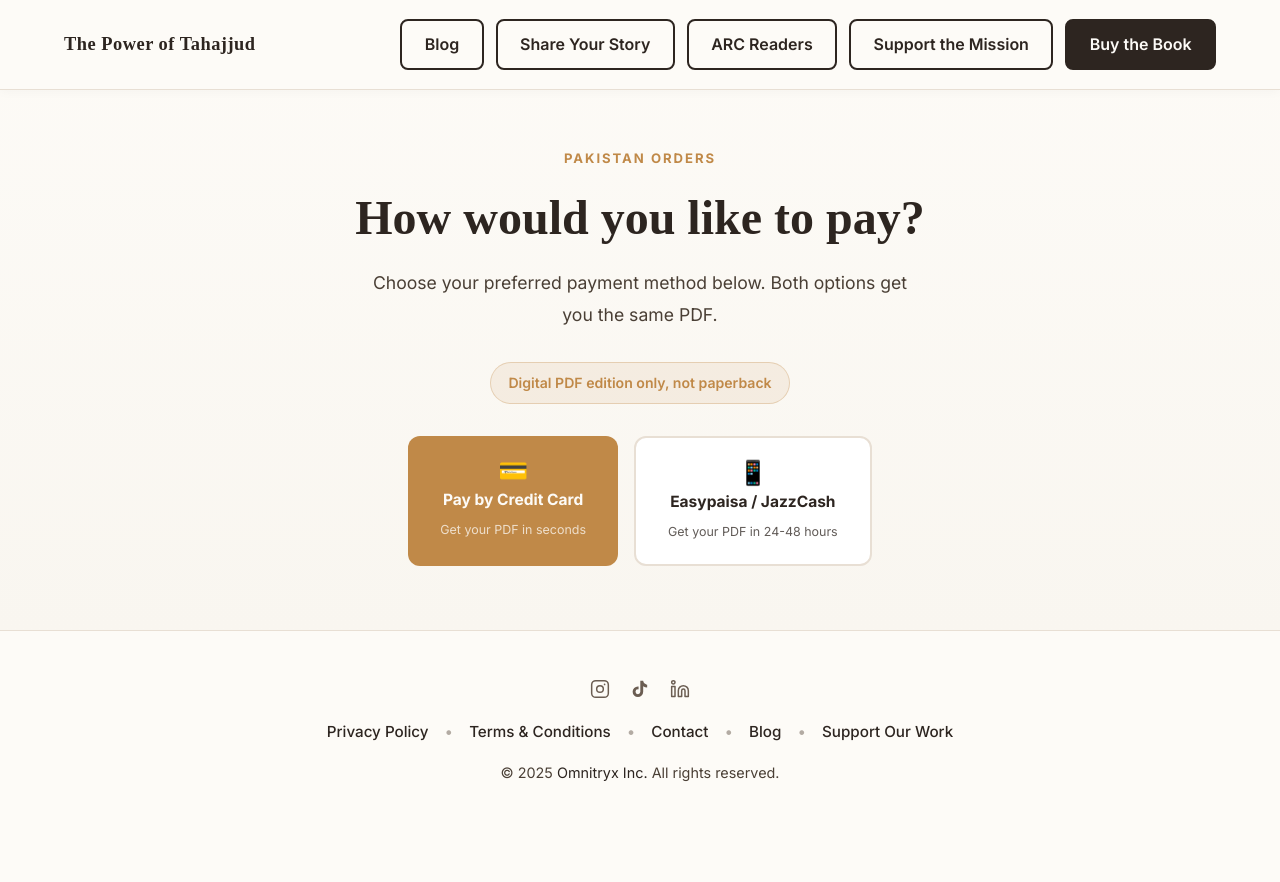
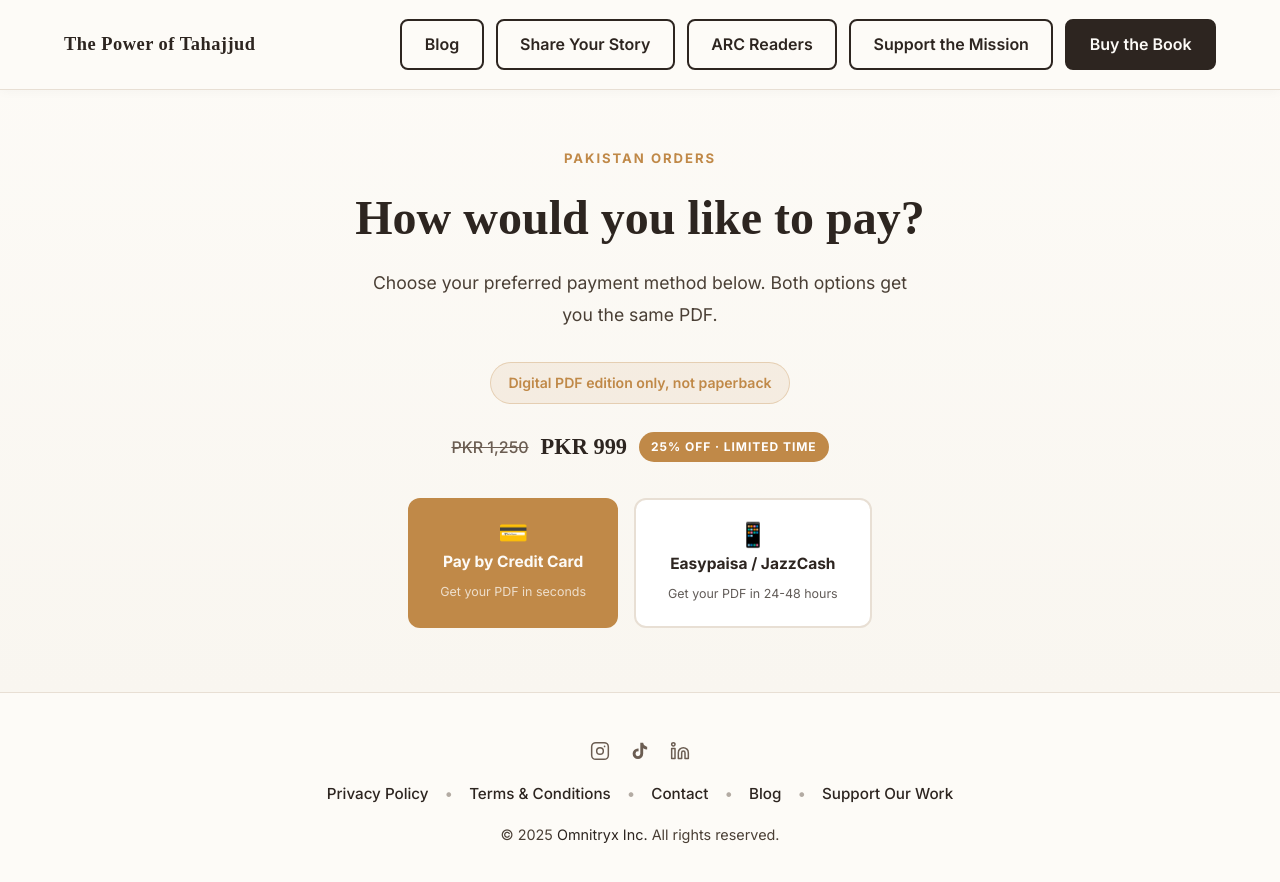
Before and after one commit to Omnitryx-Inc/tahajjud-fe-main, a Jekyll site: the page built from pages/easypaisa.html, in a window 1280 px wide. Shown: the top 882 px of the page. Built offline with Jekyll 4.4.1, drawn with Linux system fonts in a browser that asks for light colours; some web fonts are replaced.

Commit message:
adjustments

```diff
--- a/pages/easypaisa.html
+++ b/pages/easypaisa.html
@@ -58,6 +58,59 @@ permalink: /easypaisa/
     font-size: 0.88rem;
     font-weight: 600;
     color: var(--gold-primary);
+}
+
+/* Offer strip */
+.ep-offer-strip {
+    display: flex;
+    align-items: center;
+    justify-content: center;
+    gap: 0.75rem;
+    flex-wrap: wrap;
+    margin-top: 1.5rem;
+}
+
+.ep-offer-original {
+    font-size: 1rem;
+    color: var(--text-light);
+    text-decoration: line-through;
+    font-weight: 500;
+}
+
+.ep-offer-now {
+    font-family: "Allrounder Monument Test", serif;
+    font-size: 1.4rem;
+    font-weight: 700;
+    color: var(--text-dark);
+}
+
+.ep-offer-tag {
+    display: inline-block;
+    background: var(--gold-primary);
+    color: #fff;
+    font-size: 0.75rem;
+    font-weight: 700;
+    letter-spacing: 0.08em;
+    text-transform: uppercase;
+    padding: 0.3rem 0.75rem;
+    border-radius: 100px;
+}
+
+/* Payment card pricing */
+.ep-payment-was {
+    font-size: 1rem;
+    color: var(--text-light);
+    text-decoration: line-through;
+    margin-bottom: 0.1rem;
+}
+
+.ep-payment-saving {
+    font-size: 0.82rem;
+    font-weight: 700;
+    color: var(--gold-primary);
+    letter-spacing: 0.06em;
+    text-transform: uppercase;
+    margin-bottom: 1.5rem;
 }
 
 /* Choice buttons */
@@ -536,6 +589,12 @@ permalink: /easypaisa/
         </p>
         <span class="ep-pdf-badge">Digital PDF edition only, not paperback</span>
 
+        <div class="ep-offer-strip">
+            <span class="ep-offer-original">PKR 1,250</span>
+            <span class="ep-offer-now">PKR 999</span>
+            <span class="ep-offer-tag">25% OFF · Limited time</span>
+        </div>
+
         <div class="ep-choice-group">
             <a href="https://omnitryx-pakistan.lemonsqueezy.com/checkout/buy/388c04c5-a834-4796-8952-b90d836fb0d0" target="_blank" rel="noopener" class="ep-choice-btn ep-choice-primary" onclick="gtag('event','click_buy_digital',{button_location:'easypaisa_hero_card'});">
                 <span class="ep-choice-icon">💳</span>
@@ -559,7 +618,9 @@ permalink: /easypaisa/
 
         <div class="ep-payment-card" style="margin-bottom: 2rem;">
             <p class="ep-payment-label">Send exactly</p>
+            <p class="ep-payment-was">PKR 1,250</p>
             <p class="ep-payment-amount">PKR 999</p>
+            <p class="ep-payment-saving">You save 25% · Limited time offer</p>
             <div class="ep-account-row" style="margin-top: 1rem;">
                 <div class="ep-account-item" style="display:flex; flex-direction:column; align-items:center;">
                     <div class="ep-account-item-label">Mobile Number</div>
```
